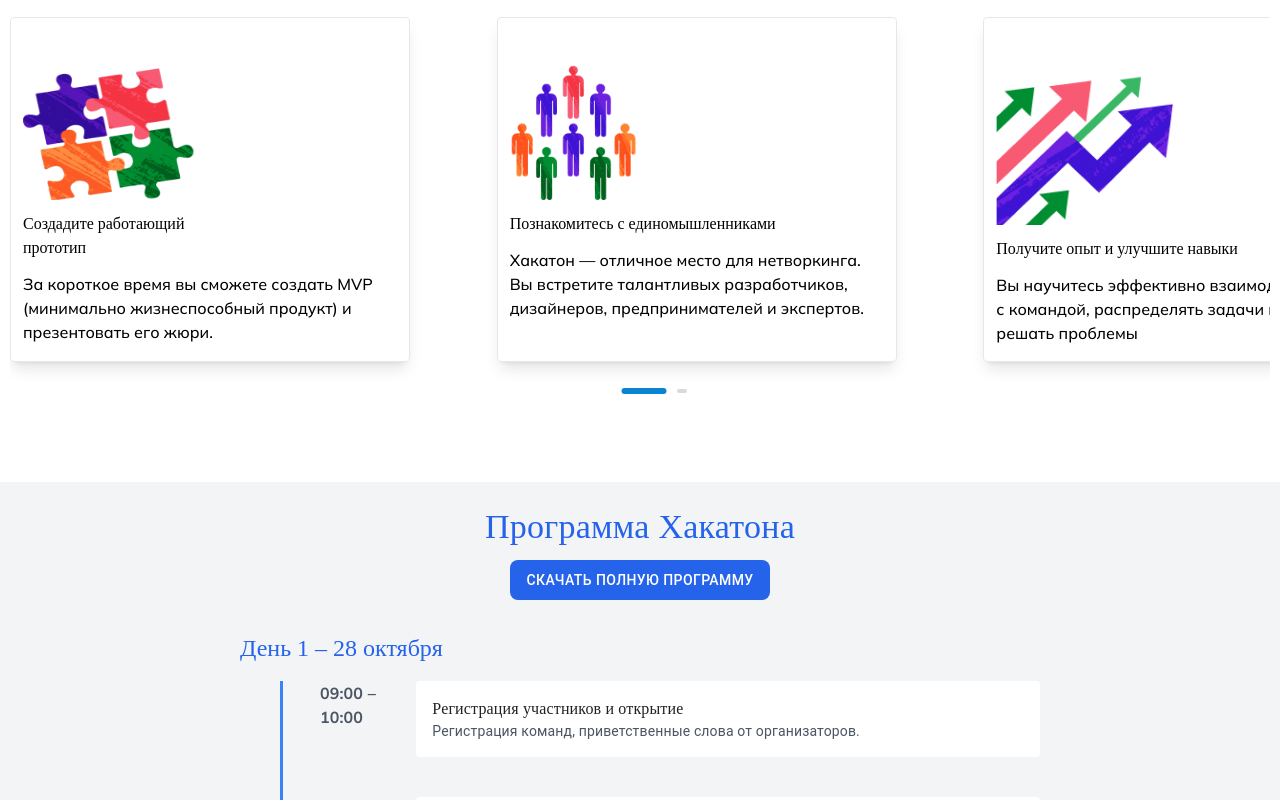
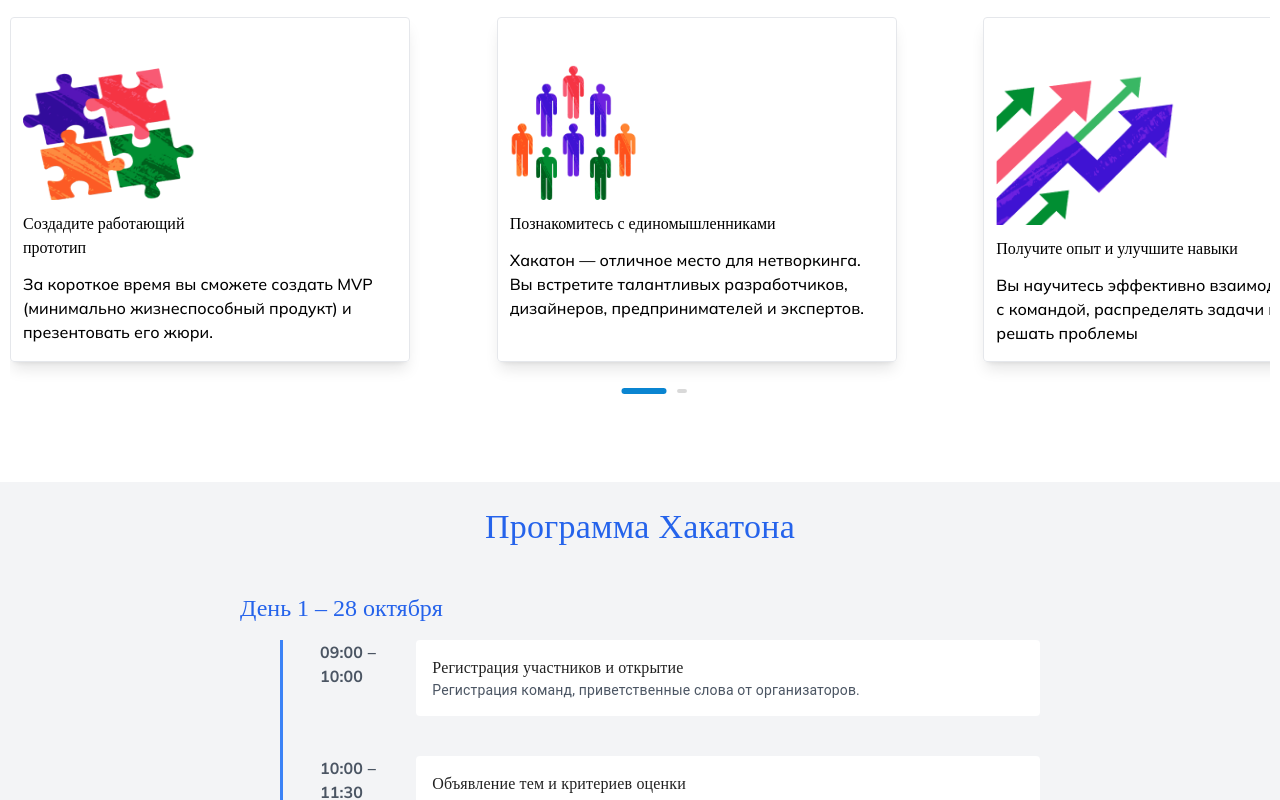
Before and after one commit to KanybekovMaksat/comtehno-hackathon, a React (Vite) app: page / in a window 1280 px wide. Shown: the part 1077-1877 px from the top of the page. Built offline with nearby package versions, Linux system fonts and the light colour scheme; a web font is replaced by a local one.

Commit message:
feat: locked register

```diff
--- a/src/App.jsx
+++ b/src/App.jsx
@@ -19,7 +19,7 @@ const App = () => {
       <div>
         <Routes>
           <Route path="/" element={<Home />} />
-          <Route path="/register" element={<Register />} />
+          {/* <Route path="/register" element={<Register />} /> */}
         </Routes>
       </div>
     </Router>
--- a/src/components/Program.jsx
+++ b/src/components/Program.jsx
@@ -11,7 +11,7 @@ const Program = () => {
       >
         Программа Хакатона
       </Typography>
-      <Button
+      {/* <Button
       variant="contained"
       color="primary"
       className="bg-blue-600 shadow-none text-white py-2 px-4 rounded-lg"
@@ -20,7 +20,7 @@ const Program = () => {
 
     >
       Скачать полную программу
-    </Button>
+    </Button> */}
       </div>
       <Box className="relative mb-16 max-w-full lg:w-[800px] mx-auto">
         <Typography variant="h5" className="text-blue-600 mb-4 font-serif">
--- a/src/components/Schedule.jsx
+++ b/src/components/Schedule.jsx
@@ -1,4 +1,4 @@
-import { Card, CardContent, Typography, Box } from "@mui/material";
+import { Card, CardContent, Typography, Box } from '@mui/material';
 
 const HackathonDescription = () => {
   return (
@@ -17,12 +17,12 @@ const HackathonDescription = () => {
                   Сроки регистрации
                 </Typography>
                 <Typography variant="body1" className="font-serif">
-                  С 10 октября по <br /> 25 октября
+                  С 10 октября по <br /> 24 октября
                 </Typography>
               </CardContent>
             </Card>
           </Box>
-          <Box >
+          <Box>
             <Typography variant="h5" className="font-medium font-serif mb-4">
               Темы хакатона:
             </Typography>
@@ -36,7 +36,8 @@ const HackathonDescription = () => {
                     Экология и благоустройство города
                   </Typography>
                   <Typography className="text-gray-600 mt-2">
-              Проекты, направленные на улучшение экологии, озеленение и создание устойчивой городской инфраструктуры.
+                    Проекты, направленные на улучшение экологии, озеленение и
+                    создание устойчивой городской инфраструктуры.
                   </Typography>
                 </CardContent>
               </Card>
@@ -50,7 +51,8 @@ const HackathonDescription = () => {
                     Здоровый образ жизни
                   </Typography>
                   <Typography className="text-gray-600 mt-2">
-              Проекты, способствующие популяризации здорового образа жизни, фитнеса и спортивных мероприятий.
+                    Проекты, способствующие популяризации здорового образа
+                    жизни, фитнеса и спортивных мероприятий.
                   </Typography>
                 </CardContent>
               </Card>
```
Lines whose indentation alone changed are shown as unchanged.
